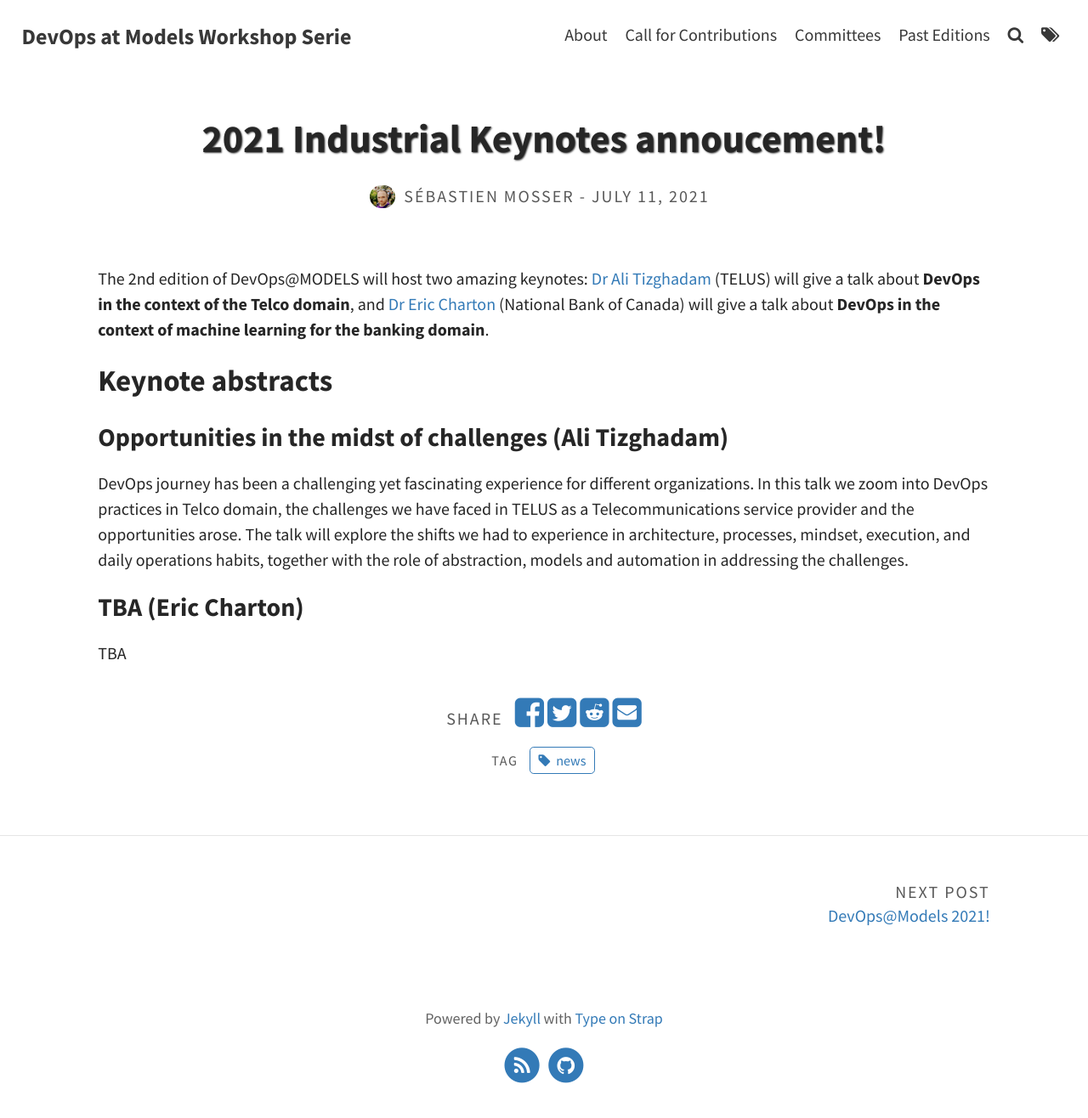
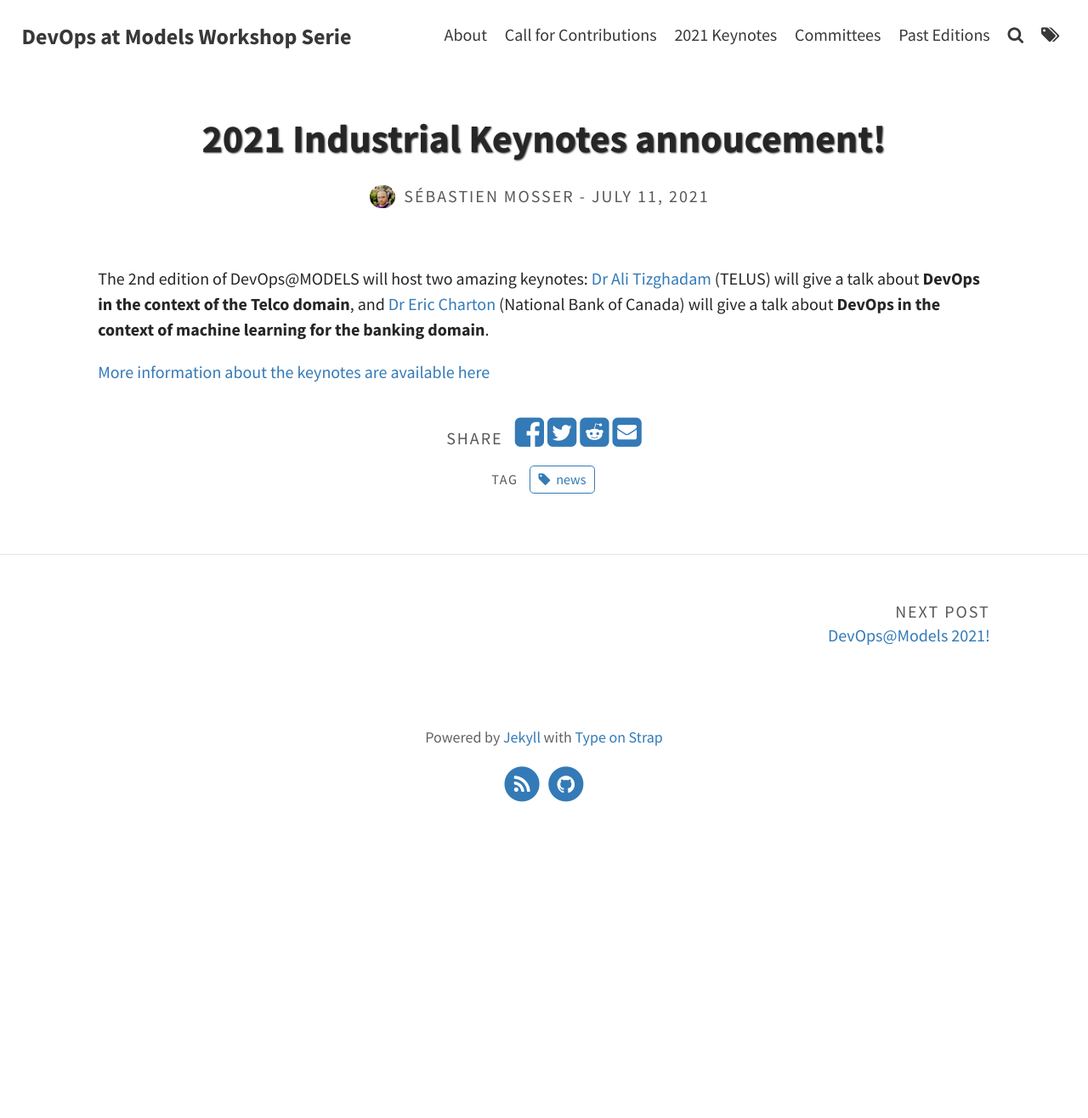
Before and after one commit to ace-design/devops-at-models, a Jekyll site: the page built from _posts/2021-07-11-2021-21_annoucement.md, in a window 1280 px wide. Shown: the whole page at 85% size. Built offline with Jekyll 4.4.1, drawn with Linux system fonts in a browser that asks for light colours; after the commit the page ends 985 px from its top, so only the background shows below that.

Commit message:
keynote dedicated page (juergen's idea)

```diff
--- a/_posts/2021-07-11-2021-21_annoucement.md
+++ b/_posts/2021-07-11-2021-21_annoucement.md
@@ -8,14 +8,4 @@ excerpt_separator: <!--more-->
 
 The 2nd edition of DevOps@MODELS will host two amazing keynotes: [Dr Ali Tizghadam](https://www.linkedin.com/in/ali-tizghadam-aa323a49/) (TELUS) will give a talk about **DevOps in the context of the Telco domain**, and [Dr Eric Charton](https://www.linkedin.com/in/ericcharton/) (National Bank of Canada) will give a talk about **DevOps in the context of machine learning for the banking domain**.
 
-<!--more-->
-
-## Keynote abstracts
-
-### Opportunities in the midst of challenges (Ali Tizghadam)
-
- DevOps journey has been a challenging yet fascinating experience for different organizations. In this talk we zoom into DevOps practices in Telco domain, the challenges we have faced in TELUS as a Telecommunications service provider and the opportunities arose. The talk will explore the shifts we had to experience in architecture, processes, mindset, execution, and daily operations habits, together with the role of abstraction, models and automation in addressing the challenges.
-
-### TBA (Eric Charton)
-
-TBA
+[More information about the keynotes are available here](/devops-at-models/keynotes)
```
Also changed, not shown: pages/keynotes.md (added, +18 -0 lines).
